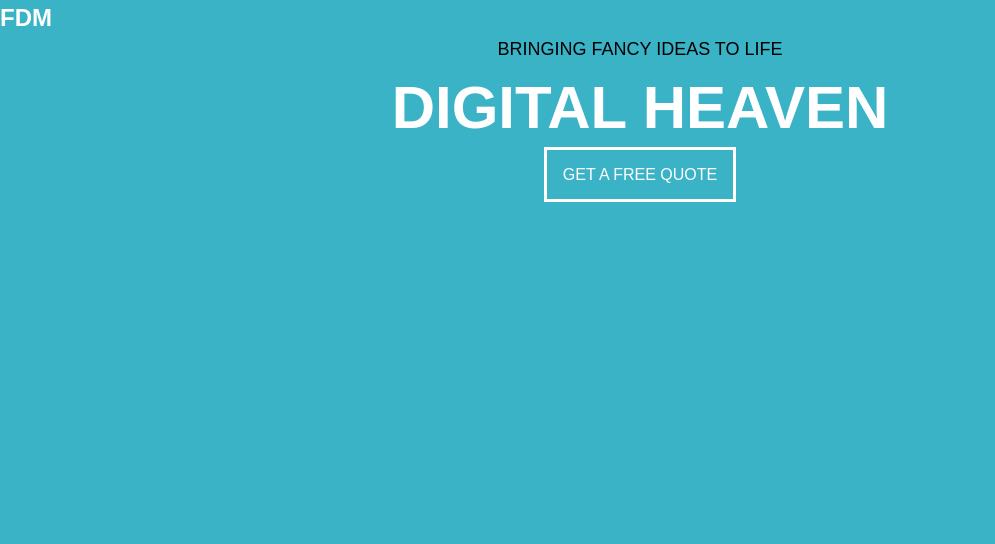
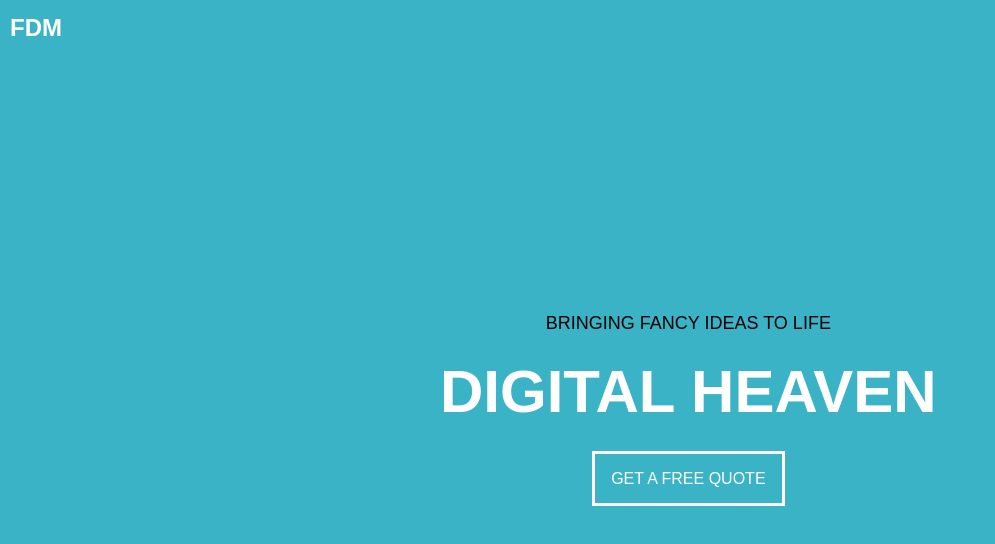
Before and after one commit to dancub14/hubcode, a plain HTML site: page HTML_BasicCSS_Assesment/index.html in a window 1280 px wide. Shown: the whole page, without its empty margins (0-995 px from the left). Drawn offline with Linux system fonts and the light colour scheme.

Commit message:
New Changes 3

```diff
--- a/HTML_BasicCSS_Assesment/index.html
+++ b/HTML_BasicCSS_Assesment/index.html
@@ -16,6 +16,8 @@
 
 </div>
 
+
+<div id ="textm">
 <div>
 <h3>Bringing Fancy Ideas to life</h3>
 </div>
@@ -36,6 +38,7 @@ get a free quote</span></p>
 
 </div>
 
+</div>
 
 </body>
 
--- a/HTML_BasicCSS_Assesment/style.css
+++ b/HTML_BasicCSS_Assesment/style.css
@@ -15,7 +15,7 @@ h1 {
 }
 
 h2 {
-  margin: 0;
+  margin: 10px;
   line-height: 1.5;
   text-transform: uppercase;
   text-align: left;
@@ -26,7 +26,7 @@ h2 {
 }
 
 h3 {
-  margin: 0;
+  margin: 10px;
   line-height: 1.5;
   text-transform: uppercase;
   text-align: center;
@@ -36,7 +36,7 @@ h3 {
 }
 
 p {
-  margin: 10px;
+  margin: 30px;
   line-height: 1.5;
   text-transform: uppercase;
   text-align: center;
@@ -45,3 +45,13 @@ p {
   font-family: Arial, Helvetica, sans-serif;
 
 }
+
+
+#textm {
+
+    position: fixed;
+    top: 50%;
+    left: 50%;
+    margin-top: -100px;
+    margin-left: -200px;
+}
```
